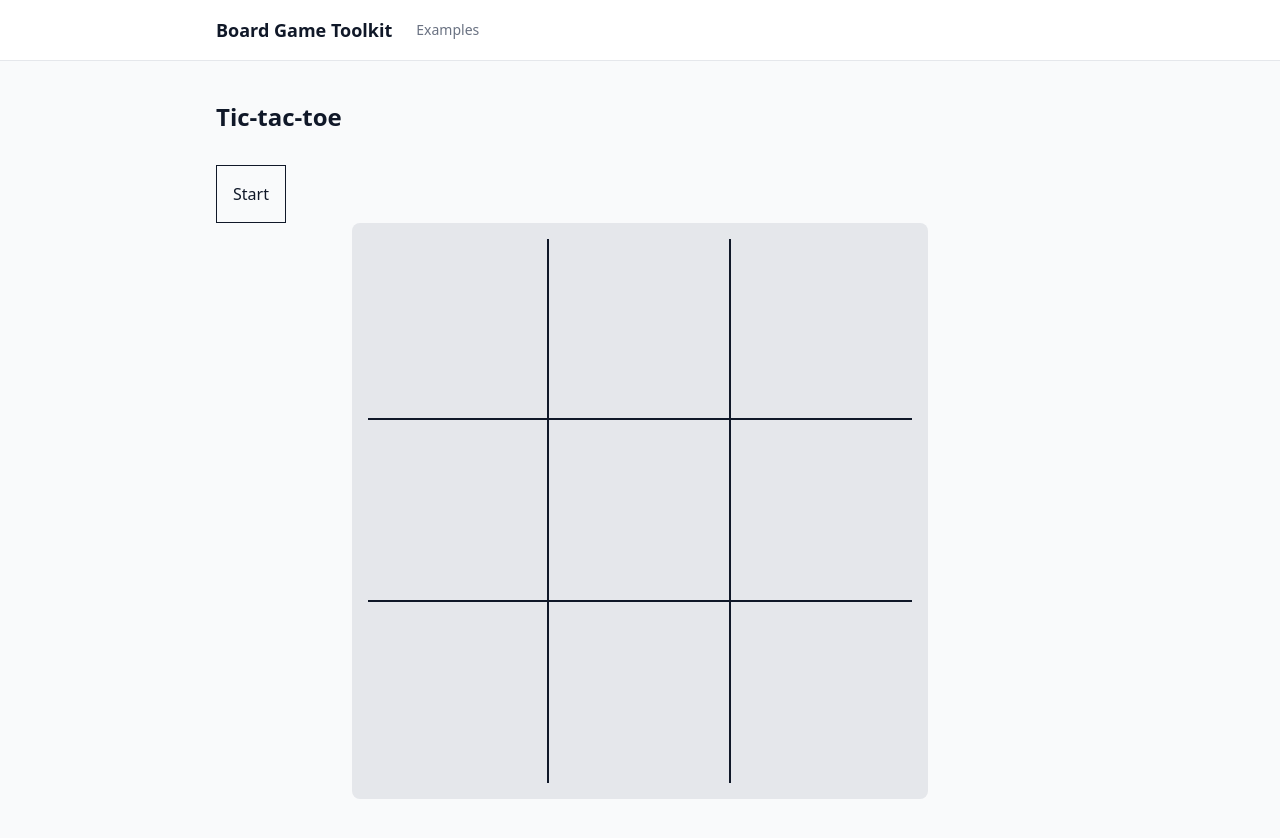
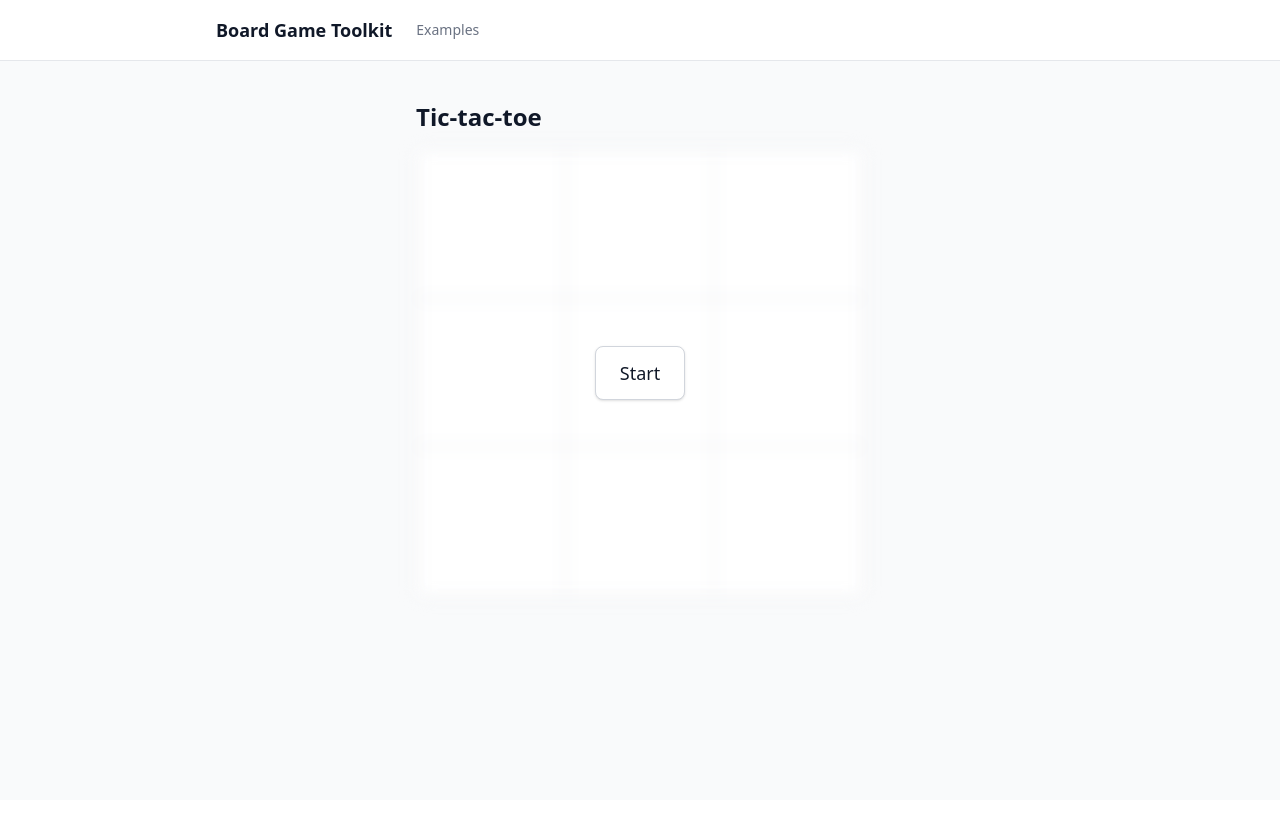
Before and after one commit to drock07/board-game-toolkit, a React (Vite) app in the folder examples/: page /board-game-toolkit/tictactoe in a window 1280 px wide. After the commit the page ends 800 px from the top, so only its background shows below. Built offline with nearby package versions, Linux system fonts and the light colour scheme.

Commit message:
UI improvements to tic tac toe

```diff
--- a/examples/src/pages/TicTacToe/TicTacToe.tsx
+++ b/examples/src/pages/TicTacToe/TicTacToe.tsx
@@ -19,29 +19,30 @@ export function TicTacToe() {
   const { marks, playerTurn, winner } = useStateMachineState<TicTacToeState>();
   const { advance, doAction } = useStateMachineActions<TicTacToeState>();
 
+  const isPlaying = currentStates.includes("game");
+  const showOverlay = !isPlaying;
+
   return (
-    <div>
-      <h1 className="mb-8 text-2xl font-bold">Tic-tac-toe</h1>
-      <div>
-        <button
-          className="border p-4 disabled:bg-gray-400"
-          disabled={currentStates.includes("game")}
-          onClick={() => advance()}
+    <div className="mx-auto max-w-md space-y-4">
+      <div className="flex items-baseline justify-between">
+        <h1 className="text-2xl font-bold">Tic-tac-toe</h1>
+        <State includes="game">
+          <p
+            className={clsx("text-lg font-medium", {
+              "text-blue-600": playerTurn === "player",
+              "text-red-500": playerTurn === "computer",
+            })}
           >
-          Start
-        </button>
-
-        <State includes="game">
-          <div>Player turn: {playerTurn}</div>
-        </State>
-
-        <State includes="end">
-          <div>Winner: {Array.isArray(winner) ? winner[0] : winner}</div>
+            {playerTurn === "player" ? "Your turn" : "Computer's turn"}
+          </p>
         </State>
       </div>
+
+      <div className="relative">
+        <div className={clsx({ "blur-sm": showOverlay })}>
           <Board
             marks={marks}
-        disabled={!currentStates.includes("game")}
+            disabled={!isPlaying}
             onCellClicked={(index) => {
               if (!currentStates.includes("player")) return;
               doAction(pickAction, index, PLAYER_MARK.player);
@@ -49,6 +50,29 @@ export function TicTacToe() {
             }}
             highlightCells={Array.isArray(winner) ? winner[1] : undefined}
           />
+        </div>
+
+        {showOverlay && (
+          <div className="absolute inset-0 flex flex-col items-center justify-center gap-4">
+            <State includes="end">
+              <p className="text-2xl font-bold">
+                {winner === "tie"
+                  ? "It's a tie!"
+                  : Array.isArray(winner) && winner[0] === "player"
+                    ? "You win!"
+                    : "Computer wins!"}
+              </p>
+            </State>
+
+            <button
+              className="rounded-lg border border-gray-300 bg-white px-6 py-3 text-lg font-medium shadow-sm hover:bg-gray-50"
+              onClick={() => advance()}
+            >
+              {currentStates.includes("end") ? "Play again" : "Start"}
+            </button>
+          </div>
+        )}
+      </div>
     </div>
   );
 }
@@ -65,47 +89,49 @@ function Board({
   highlightCells?: readonly number[];
 }) {
   return (
-    <div
-      className={clsx(
-        "mx-auto grid aspect-square w-xl grid-cols-3 grid-rows-3 rounded-lg p-4",
-        {
-          "bg-gray-200": disabled,
-        },
-      )}
-    >
-      {Array.from({ length: 9 }).map((_, i) => (
+    <div className="grid aspect-square grid-cols-3 grid-rows-3 rounded-lg border border-gray-300 bg-gray-100">
+      {Array.from({ length: 9 }).map((_, i) => {
+        const isInteractive = !disabled && marks[i] === undefined;
+        return (
           <button
             key={i}
             type="button"
             aria-label={`Cell ${i + 1}${marks[i] ? `, ${marks[i]}` : ""}`}
             disabled={disabled || marks[i] !== undefined}
-          className={clsx("size-full p-2", {
-            "border-r-2": [0, 1, 3, 4, 6, 7].includes(i),
-            "border-b-2": [0, 1, 2, 3, 4, 5].includes(i),
-            "bg-green-400": highlightCells?.includes(i),
-          })}
+            className={clsx(
+              "flex items-center justify-center bg-white p-3",
+              "focus-visible:z-10 focus-visible:outline-2 focus-visible:outline-blue-500",
+              {
+                "border-r border-gray-300": i % 3 !== 2,
+                "border-b border-gray-300": i < 6,
+                "bg-green-100": highlightCells?.includes(i),
+                "cursor-pointer hover:bg-gray-50": isInteractive,
+                "cursor-default": !isInteractive,
+              },
+            )}
             onClick={() => onCellClicked?.(i)}
           >
             {marks[i] === "x" ? <X /> : marks[i] === "o" ? <O /> : null}
           </button>
-      ))}
+        );
+      })}
     </div>
   );
 }
 
 function O() {
   return (
-    <svg viewBox="0 0 100 100" className="size-full" aria-hidden="true">
-      <circle cx="50" cy="50" r="40" fill="none" stroke="black" strokeWidth="10" />
+    <svg viewBox="0 0 100 100" className="size-full text-red-500" aria-hidden="true">
+      <circle cx="50" cy="50" r="40" fill="none" stroke="currentColor" strokeWidth="10" />
     </svg>
   );
 }
 
 function X() {
   return (
-    <svg viewBox="0 0 100 100" className="size-full" aria-hidden="true">
-      <line x1="10" y1="10" x2="90" y2="90" stroke="black" strokeWidth="10" strokeLinecap="round" />
-      <line x1="90" y1="10" x2="10" y2="90" stroke="black" strokeWidth="10" strokeLinecap="round" />
+    <svg viewBox="0 0 100 100" className="size-full text-blue-600" aria-hidden="true">
+      <line x1="10" y1="10" x2="90" y2="90" stroke="currentColor" strokeWidth="10" strokeLinecap="round" />
+      <line x1="90" y1="10" x2="10" y2="90" stroke="currentColor" strokeWidth="10" strokeLinecap="round" />
     </svg>
   );
 }
```
Lines whose indentation alone changed are shown as unchanged.
